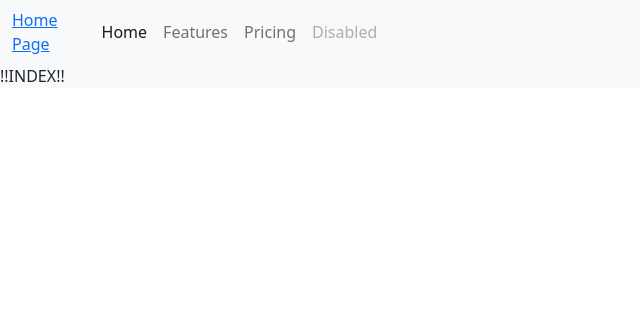
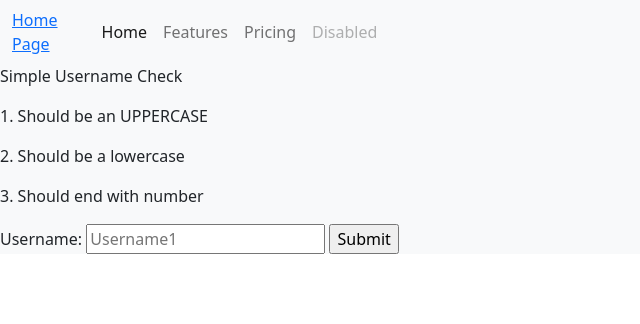
Before and after one commit to host1812/flasktutor, a Flask app: page / in a window 1280 px wide. Shown: the top 324 px of the page, without its empty margins (0-640 px from the left). Run offline with Flask 2, Linux system fonts and the light colour scheme.

Commit message:
name check completed

```diff
--- a/app.py
+++ b/app.py
@@ -8,5 +8,24 @@ def index():
     return render_template("index.html")
 
 
+@app.route("/report", methods=["POST"])
+def report():
+    username = request.form.get("username")
+    report = {"isupper": False, "islower": False, "endswithnum": False}
+    # for c in username:
+    #     if c.isupper():
+    #         report["isupper"] = True
+    #     if c.islower():
+    #         report["islower"] = True
+    if any(c.isupper() for c in username):
+        report["isupper"] = True
+    if any(c.islower() for c in username):
+        report["islower"] = True
+    if username[-1] in [str(x) for x in range(10)]:
+        report["endswithnum"] = True
+
+    return render_template("report.html", username=username, report=report)
+
+
 if __name__ == "__main__":
     app.run(debug=True)
--- a/templates/index.html
+++ b/templates/index.html
@@ -3,7 +3,15 @@
 {% block content %}
 
 <div class="bg-light">
-    <p>!!INDEX!!</p>
+    <p>Simple Username Check</p>
+    <p>1. Should be an UPPERCASE</p>
+    <p>2. Should be a lowercase</p>
+    <p>3. Should end with number</p>
+    <form action="{{ url_for('report') }}" method="post">
+        <label for="username">Username:</label>
+        <input type="text" name="username" id="username" placeholder="Username1">
+        <input type="submit" value="Submit">
+    </form>
 </div>
 
 {% endblock content %}
```
Also changed, not shown: dict1.py (added, +10 -0 lines), templates/report.html (added, +33 -0 lines).
